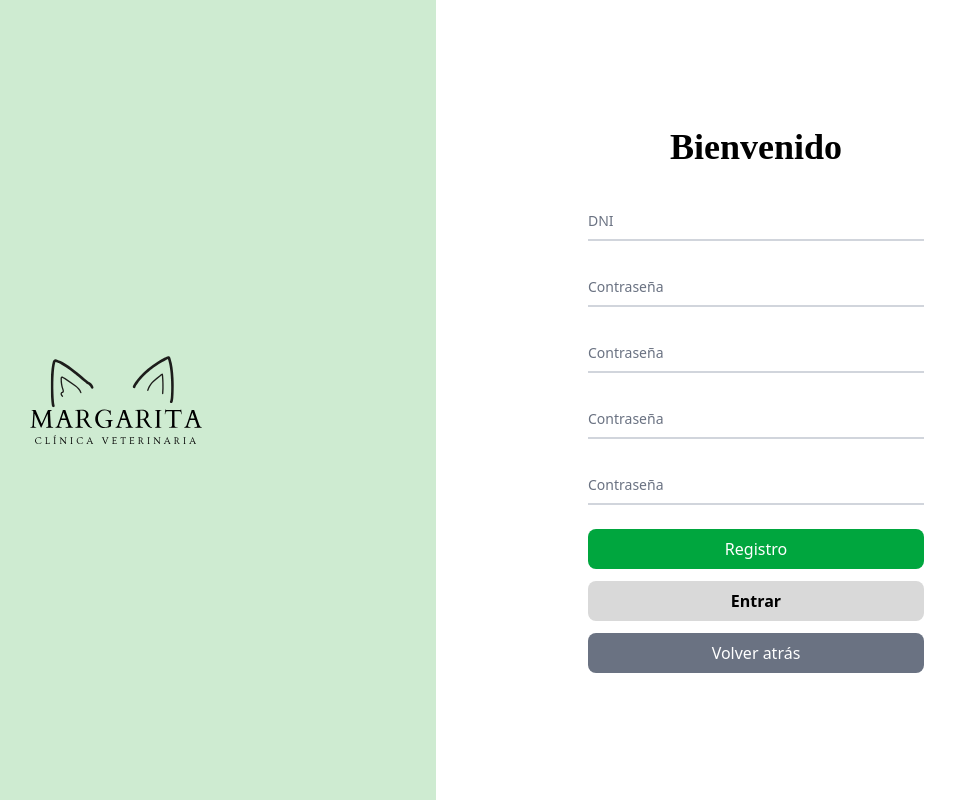
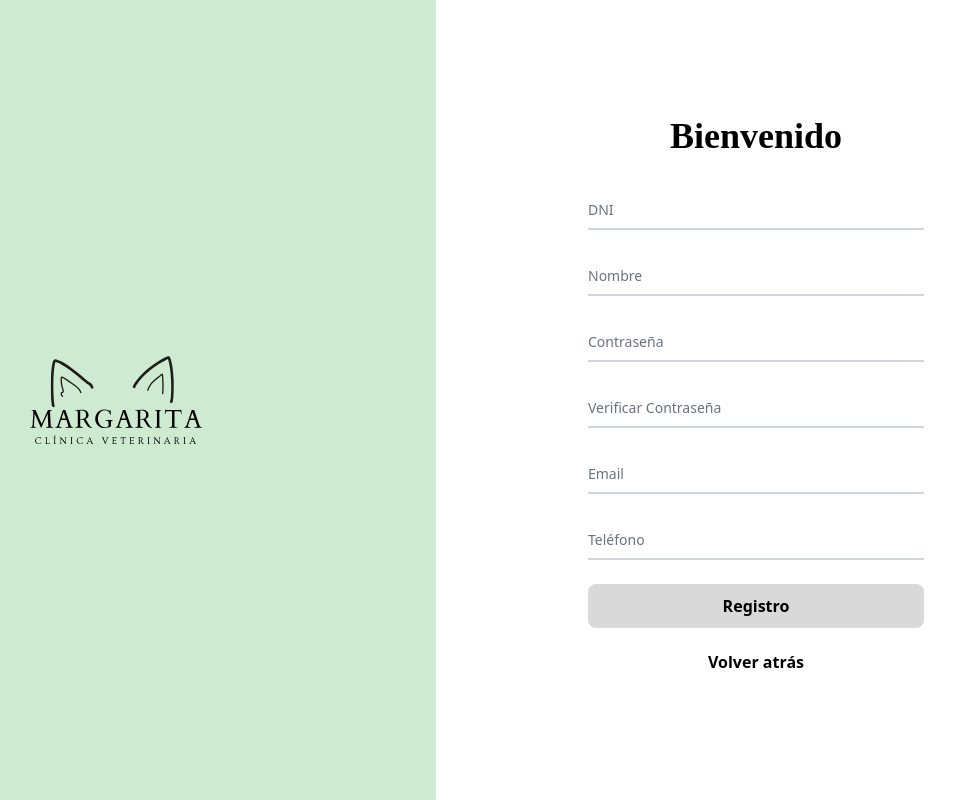
Before and after one commit to group-12-p4da-F5/veterinary-clinic-frontend, a React (Vite) app: page /register in a window 1280 px wide. Shown: the whole page, without its empty margins (204-1159 px from the left). Built offline with nearby package versions, Linux system fonts and the light colour scheme; no server answers; a web font is replaced by a local one.

Commit message:
feat: register and login design done

```diff
--- a/src/features/auth/pages/Login.jsx
+++ b/src/features/auth/pages/Login.jsx
@@ -10,7 +10,7 @@ const Login = () => {
   };
 
   return (
-    <div className="flex h-screen">
+    <div className="flex min-h-screen">
       {/*  */}
       <Link to="/"  className="contents">
         <div className="flex-1 bg-green-light hidden md:flex items-center justify-center">
@@ -51,6 +51,13 @@ const Login = () => {
 
           {/* Buttons */}
           <div className="flex flex-col gap-3">
+            <button
+              type="submit"
+              className="w-full py-2 px-4 bg-gray font-semibold rounded-lg transition-all duration-150 ease-in-out hover:bg-gray-dark border-2 border-gray hover:border-gray-dark hover:text-white cursor-pointer"
+            >
+              Entrar
+            </button>
+
             <Link to='/register'>
               <button
                 type="button"
@@ -60,13 +67,6 @@ const Login = () => {
               </button>
             </Link>
 
-            <button
-              type="submit"
-              className="w-full py-2 px-4 bg-gray font-semibold rounded-lg transition-all duration-150 ease-in-out hover:bg-gray-dark border-2 border-gray hover:border-gray-dark hover:text-white cursor-pointer"
-            >
-              Entrar
-            </button>
-
           </div>
         </form>
       </div>
--- a/src/features/auth/pages/Register.jsx
+++ b/src/features/auth/pages/Register.jsx
@@ -1,5 +1,6 @@
 import Logo from "../../../shared/assets/Logo.svg";
 import Input from "../components/Input";
+import { Link } from "react-router-dom";
 
 const Register = () => {
   const handleSubmit = (e) => {
@@ -9,7 +10,7 @@ const Register = () => {
   };
 
   return (
-    <div className="flex h-screen">
+    <div className="flex min-h-screen">
       {/*  */}
       <div className="flex-1 bg-green-light hidden md:flex items-center justify-center">
         <img src={Logo} alt="Logo" className="max-w-xs" />
@@ -22,7 +23,9 @@ const Register = () => {
           className="w-full max-w-sm px-6 flex flex-col"
         >
 
-          <img src={Logo} alt="Logo" className="max-w-xs hidden-md m-12 md:hidden" />
+          <Link to="/"  className="contents">
+            <img src={Logo} alt="Logo" className=" max-w-xs hidden-md mb-12 md:hidden" />
+          </Link>
 
           <h1 className="text-4xl font-bold mb-8 text-center font-ovo">Bienvenido</h1>
 
@@ -35,59 +38,63 @@ const Register = () => {
               label= "DNI"
             />
 
+          {/* Input Name */}
+            <Input
+              name = "nombre"
+              type = "nombre"
+              id = "nombre"
+              required = {true}
+              label= "Nombre"
+            />
+
           {/* Input Password */}
             <Input
-              name = "contraseña"
-              type = "contraseña"
-              id = "contraseña"
+              name = "password"
+              type = "password"
+              id = "password"
               required = {true}
               label= "Contraseña"
             />
 
-          {/* Input Password */}
+          {/* Input Password again */}
             <Input
-              name = "contraseña"
-              type = "contraseña"
-              id = "contraseña"
+              name = "verify_password"
+              type = "password"
+              id = "verify_password"
               required = {true}
-              label= "Contraseña"
+              label= "Verificar Contraseña"
             />
 
-          {/* Input Password */}
+          {/* Input Email */}
             <Input
-              name = "contraseña"
-              type = "contraseña"
-              id = "contraseña"
+              name = "email"
+              type = "email"
+              id = "email"
               required = {true}
-              label= "Contraseña"
+              label= "Email"
             />
 
-          {/* Input Password */}
+          {/* Input Phone */}
             <Input
-              name = "contraseña"
-              type = "contraseña"
-              id = "contraseña"
+              name = "phone"
+              type = "phone"
+              id = "phone"
               required = {true}
-              label= "Contraseña"
+              label= "Teléfono"
             />
 
           {/* Buttons */}
           <div className="flex flex-col gap-3">
             <button
-              type="button"
-              className="w-full py-2 px-4 bg-green-600 text-white rounded-lg hover:bg-green-700 cursor-pointer"
+              type="submit"
+              className="w-full py-2 px-4 bg-gray font-semibold rounded-lg transition-all duration-150 ease-in-out hover:bg-gray-dark border-2 border-gray hover:border-gray-dark hover:text-white cursor-pointer"
             >
               Registro
             </button>
-            <button
-              type="submit"
-              className="w-full py-2 px-4 bg-gray font-bold rounded-lg transition-all duration-150 ease-in-out hover:bg-gray-dark hover:text-white cursor-pointer"
-            >
-              Entrar
-            </button>
+
             <button
               type="button"
-              className="w-full py-2 px-4 bg-gray-500 text-white rounded-lg hover:bg-gray-600 cursor-pointer"
+              className="w-full py-2 px-4 bg-transparent font-semibold rounded-lg hover:bg-green-light border-2 border-transparent cursor-pointer"
               onClick={() => window.history.back()}
             >
               Volver atrás
```
